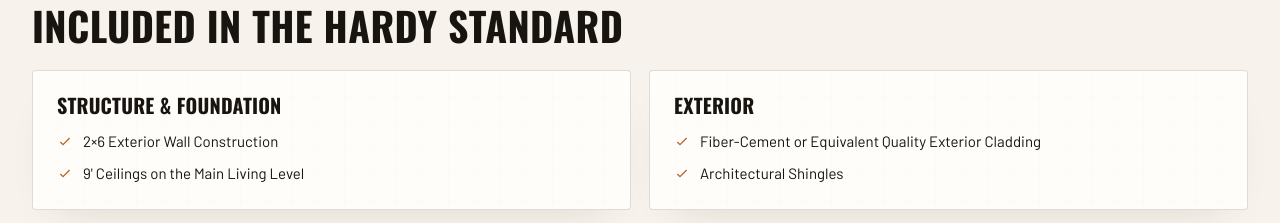
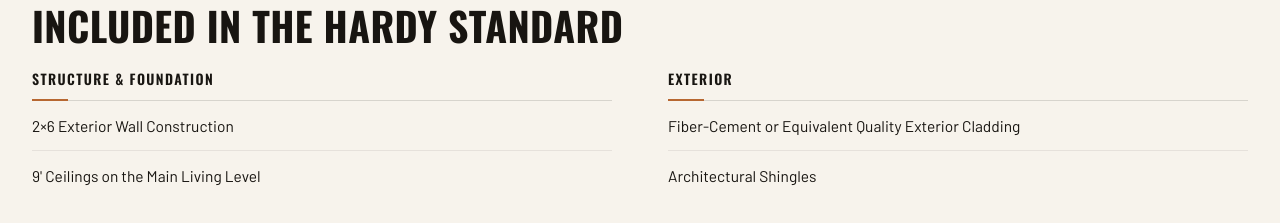
Before and after one commit to bchardy47-art/hre-utah, a Next.js app in the folder hardy-homes-site/: page /standard-features in a window 1280 px wide. Shown: the part 725-948 px from the top of the page. Built offline with nearby package versions, Linux system fonts and the light colour scheme; no server answers.

Commit message:
Refine Hardy Homes standard features layout

```diff
--- a/hardy-homes-site/src/app/standard-features/page.tsx
+++ b/hardy-homes-site/src/app/standard-features/page.tsx
@@ -22,12 +22,6 @@ export const metadata: Metadata = {
 const Arrow = () => (
   <svg viewBox="0 0 24 24" fill="none" stroke="currentColor" strokeWidth={2}>
     <path d="M5 12h14M13 6l6 6-6 6" />
-  </svg>
-);
-
-const Check = () => (
-  <svg viewBox="0 0 24 24" fill="none" stroke="currentColor" strokeWidth={2}>
-    <path d="m5 12 4 4L19 6" />
   </svg>
 );
 
@@ -131,17 +125,14 @@ export default function StandardFeaturesPage() {
           </div>
           <div className="hh-standard-sheet-grid">
             {standardCategories.map((category) => (
-              <article key={category.title} className="card hh-standard-sheet-card plan-accent">
-                <h3>{category.title}</h3>
-                <ul className="hh-standard-sheet-list">
+              <div key={category.title} className="hh-spec-block">
+                <h3 className="hh-spec-title">{category.title}</h3>
+                <ul className="hh-spec-list">
                   {category.features.map((feature) => (
-                    <li key={feature.key}>
-                      <Check />
-                      <span>{feature.title}</span>
-                    </li>
+                    <li key={feature.key}>{feature.title}</li>
                   ))}
                 </ul>
-              </article>
+              </div>
             ))}
           </div>
         </div>
```
Also changed, not shown: hardy-homes-site/src/app/globals.css.
